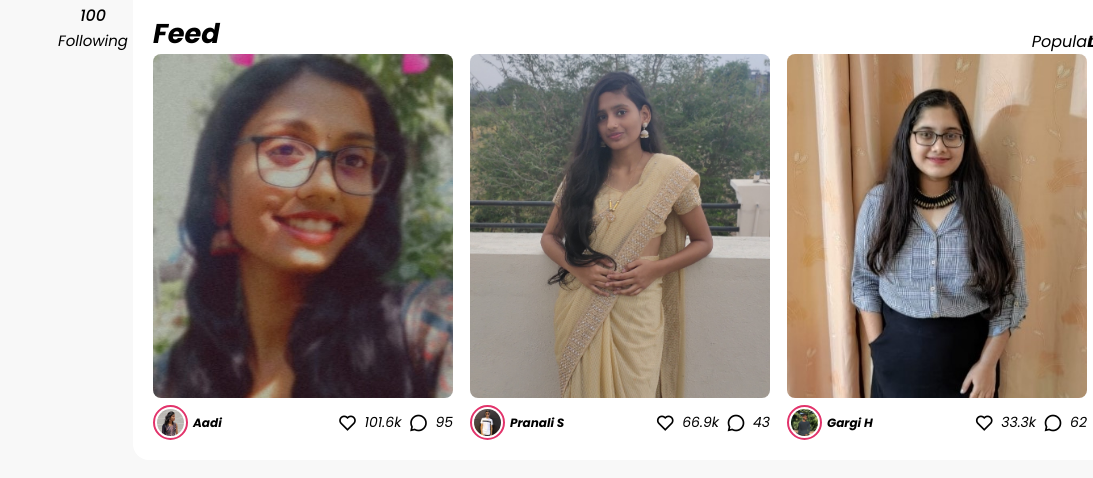
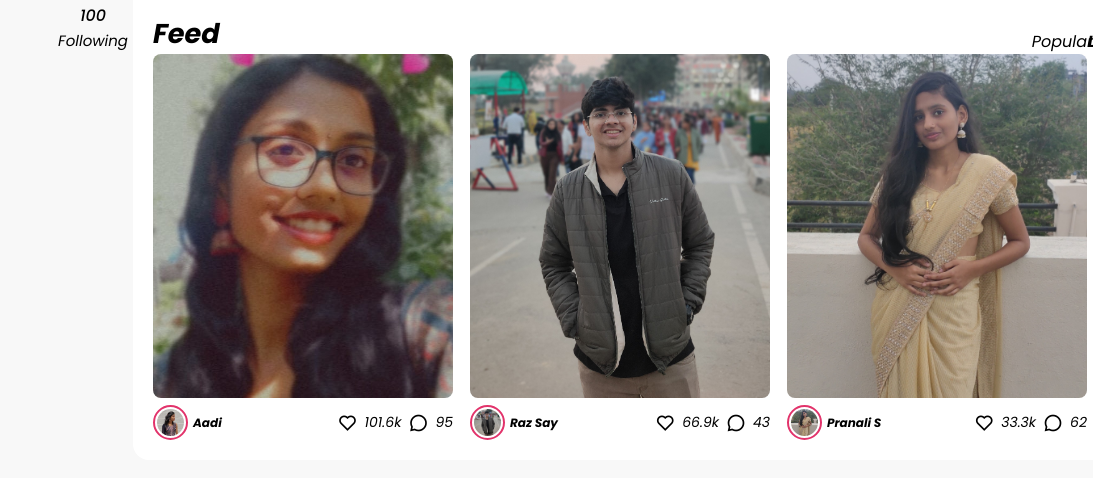
Before and after one commit to RushikeshShelar/InstaClone, a plain HTML site: page index.html in a window 1280 px wide. Shown: the part 260-738 px from the top of the page, 187-1280 px from the left. Drawn offline with nearby package versions, Linux system fonts and the light colour scheme.

Commit message:
Update index.html

```diff
--- a/index.html
+++ b/index.html
@@ -219,13 +219,13 @@
             </div>
             <!-- Box2 -->
             <div class="post-box">
-                <img src="images/members/pranali.jpg" alt="post">
+                <img src="images/members/raz.jpg" alt="post">
                 <div class="post-info">
                     <div class="post-profile">
                         <div class="post-img">
-                            <img src="images/members/ayush.jpg" alt="proifle">
+                            <img src="images/members/raz.jpg" alt="proifle">
                         </div>
-                        <h3>Pranali S</h3>
+                        <h3>Raz Say</h3>
                     </div>
                     <div class="likes">
                         <i class="ri-heart-line"></i>
@@ -237,13 +237,13 @@
             </div>
             <!-- Box3 -->
             <div class="post-box">
-                <img src="images/members/gargi.jpg" alt="post">
+                <img src="images/members/pranali.jpg" alt="post">
                 <div class="post-info">
                     <div class="post-profile">
                         <div class="post-img">
-                            <img src="images/members/shreyash.jpg" alt="proifle">
+                            <img src="images/members/pranali.jpg" alt="proifle">
                         </div>
-                        <h3>Gargi H</h3>
+                        <h3>Pranali S</h3>
                     </div>
                     <div class="likes">
                         <i class="ri-heart-line"></i>
```
